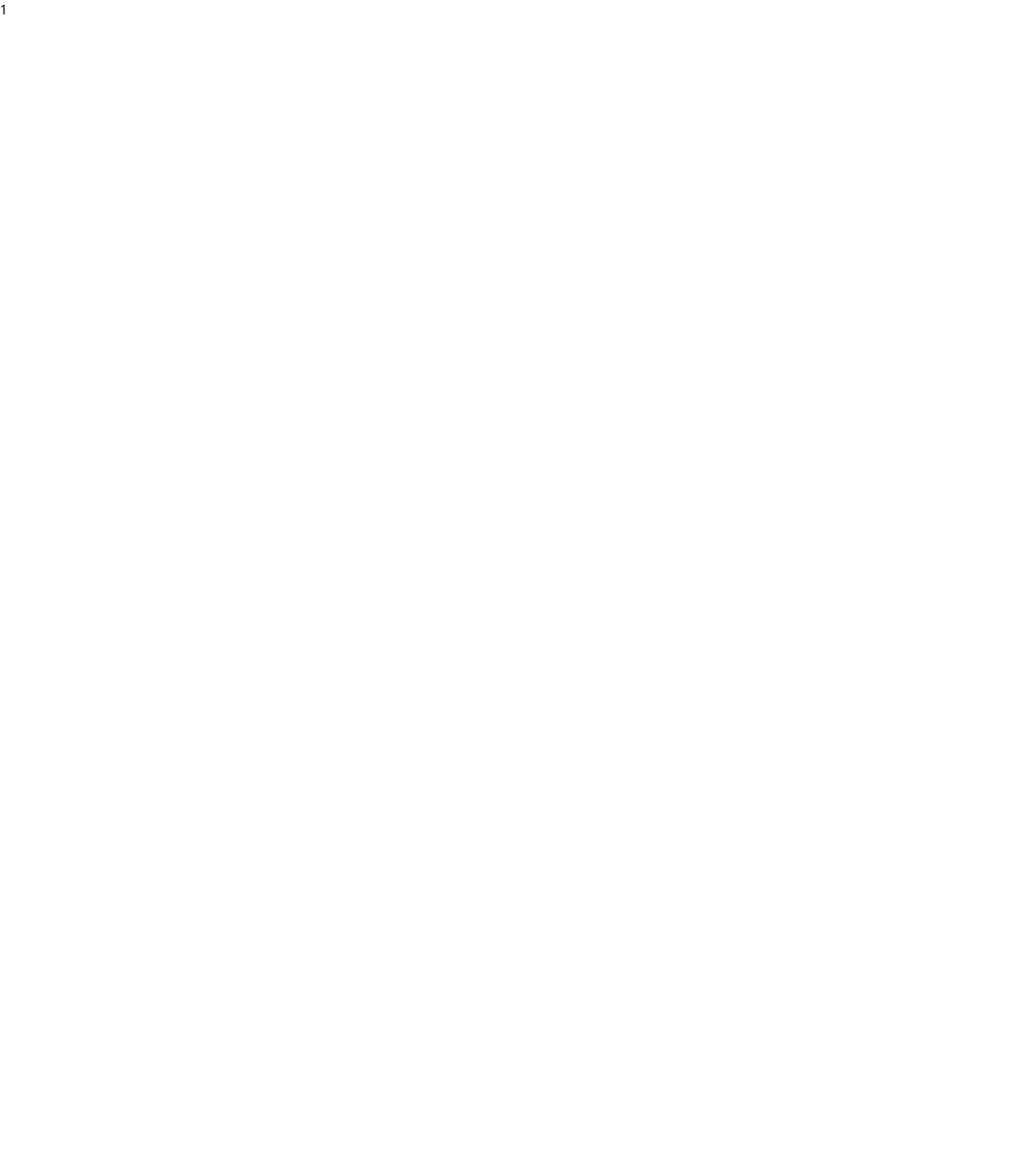
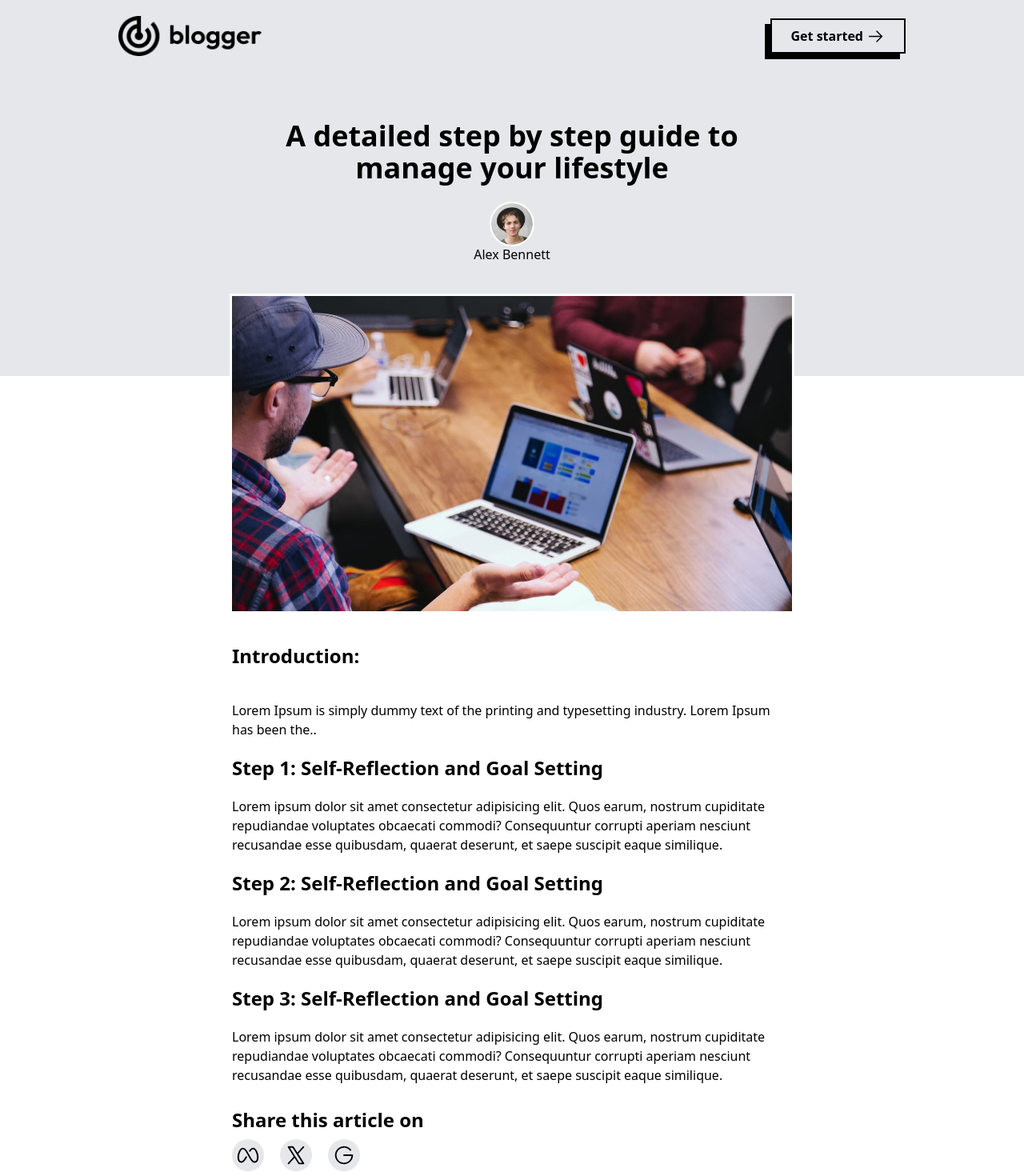
Before and after one commit to anonymous298/Full-Stack-Blog-App, a Next.js app: page /blogs/1 in a window 1280 px wide. Shown: the top 1470 px of the page at 80% size. Before the commit the page ends 800 px from the top, so only its background shows below. Built offline with nearby package versions, Linux system fonts and the light colour scheme.

Commit message:
dynamic blog page updated

```diff
--- a/app/blogs/[id]/page.js
+++ b/app/blogs/[id]/page.js
@@ -1,13 +1,69 @@
 "use client"
 
+import { blog_data } from '@/Assets/assets'
+import Navbar from '@/components/Navbar'
+import Image from 'next/image'
 import { useParams } from 'next/navigation'
-import React from 'react'
+import React, { useEffect, useState } from 'react'
 
 const Page = () => {
     const {id} = useParams()
+    const [currentData, setCurrentData] = useState({})
+
+    useEffect(() => {
+      setCurrentData(blog_data.find((item) => item.id == id))
+    }, [id])
+
+    // console.log(currentData)
 
   return (
-    <div>{id}</div>
+    <div>
+      {/* Using Navbar Component */}
+      <div id="navbarsection" className='bg-gray-200 h-full pb-35'>
+        <Navbar />
+
+        <div id="blogdetail" className='w-[50%] text-center flex flex-col items-center gap-y-6 mx-auto mt-15'>
+          <h1 className='font-bold text-4xl'>{currentData.title}</h1>
+
+          <div id='author' className='flex flex-col items-center'>
+            {currentData.image && <Image src={currentData.author_img} alt='author' className='size-13 outline-2 outline-white rounded-full' />}
+            <p>{currentData.author}</p>
+          </div>
+
+        </div>
+
+      </div>
+
+      <div id="blogImage" className='max-w-[700px] outline-3 outline-white mt-[-100px] mx-auto'>
+        {currentData.image && <Image src={currentData.image} alt='blog' width={1280} height={720} />}
+      </div>
+
+      <div id="blogdata" className='max-w-[700px] mx-auto'>
+        <h1 className='font-bold text-2xl my-10'>Introduction:</h1>
+
+        <p>{currentData.description}</p>
+
+        <h3 className='font-bold text-2xl my-5'>Step 1: Self-Reflection and Goal Setting</h3>
+        <p>Lorem ipsum dolor sit amet consectetur adipisicing elit. Quos earum, nostrum cupiditate repudiandae voluptates obcaecati commodi? Consequuntur corrupti aperiam nesciunt recusandae esse quibusdam, quaerat deserunt, et saepe suscipit eaque similique.</p>
+
+        <h3 className='font-bold text-2xl my-5'>Step 2: Self-Reflection and Goal Setting</h3>
+        <p>Lorem ipsum dolor sit amet consectetur adipisicing elit. Quos earum, nostrum cupiditate repudiandae voluptates obcaecati commodi? Consequuntur corrupti aperiam nesciunt recusandae esse quibusdam, quaerat deserunt, et saepe suscipit eaque similique.</p>
+
+        <h3 className='font-bold text-2xl my-5'>Step 3: Self-Reflection and Goal Setting</h3>
+        <p>Lorem ipsum dolor sit amet consectetur adipisicing elit. Quos earum, nostrum cupiditate repudiandae voluptates obcaecati commodi? Consequuntur corrupti aperiam nesciunt recusandae esse quibusdam, quaerat deserunt, et saepe suscipit eaque similique.</p>
+
+        <div id="shareicons" className='font-bold text-2xl my-7'>
+          <h3 className='mb-2'>Share this article on</h3>
+
+          <div className="icons flex gap-x-5">
+              <div className="icon bg-gray-200 size-10 flex justify-center items-center rounded-full"><svg xmlns="http://www.w3.org/2000/svg" width="30" height="30" fill="#000" className="hover:fill-blue-500 cursor-pointer" viewBox="0 0 256 256"><path d="M240,149.31c0,16.11-3.17,29.89-9.17,39.84-7.43,12.33-19,18.85-33.39,18.85-27.94,0-47.78-37-68.78-76.22C111.64,100,92.35,64,74,64c-9.38,0-19.94,10-28.25,26.67A138.18,138.18,0,0,0,32,149.31c0,13.2,2.38,24.12,6.88,31.58S49.82,192,58.56,192c15.12,0,30.85-24.54,44.23-48.55a8,8,0,0,1,14,7.8C101.46,178.71,83.07,208,58.56,208c-14.41,0-26-6.52-33.39-18.85-6-10-9.17-23.73-9.17-39.84A154.81,154.81,0,0,1,31.42,83.54C42.82,60.62,57.94,48,74,48c27.94,0,47.77,37,68.78,76.22C159.79,156,179.08,192,197.44,192c8.74,0,15.18-3.63,19.68-11.11S224,162.51,224,149.31a138.18,138.18,0,0,0-13.74-58.64C202,74,191.39,64,182,64c-8.36,0-17.68,7.48-28.51,22.88a8,8,0,1,1-13.08-9.21c9-12.74,23-29.67,41.59-29.67,16.05,0,31.17,12.62,42.57,35.54A154.81,154.81,0,0,1,240,149.31Z"></path></svg></div>
+              <div className="icon bg-gray-200 size-10 flex justify-center items-center rounded-full"><svg xmlns="http://www.w3.org/2000/svg" width="30" height="30" fill="#000" className="hover:fill-gray-500 cursor-pointer" viewBox="0 0 256 256"><path d="M214.75,211.71l-62.6-98.38,61.77-67.95a8,8,0,0,0-11.84-10.76L143.24,99.34,102.75,35.71A8,8,0,0,0,96,32H48a8,8,0,0,0-6.75,12.3l62.6,98.37-61.77,68a8,8,0,1,0,11.84,10.76l58.84-64.72,40.49,63.63A8,8,0,0,0,160,224h48a8,8,0,0,0,6.75-12.29ZM164.39,208,62.57,48h29L193.43,208Z"></path></svg></div>
+              <div className="icon bg-gray-200 size-10 flex justify-center items-center rounded-full"><svg xmlns="http://www.w3.org/2000/svg" width="30" height="30" fill="#000" className="hover:fill-red-500 cursor-pointer" viewBox="0 0 256 256"><path d="M224,128a96,96,0,1,1-21.95-61.09,8,8,0,1,1-12.33,10.18A80,80,0,1,0,207.6,136H128a8,8,0,0,1,0-16h88A8,8,0,0,1,224,128Z"></path></svg></div>
+          </div>
+        </div>
+      </div>
+
+    </div>
   )
 }
 
```
